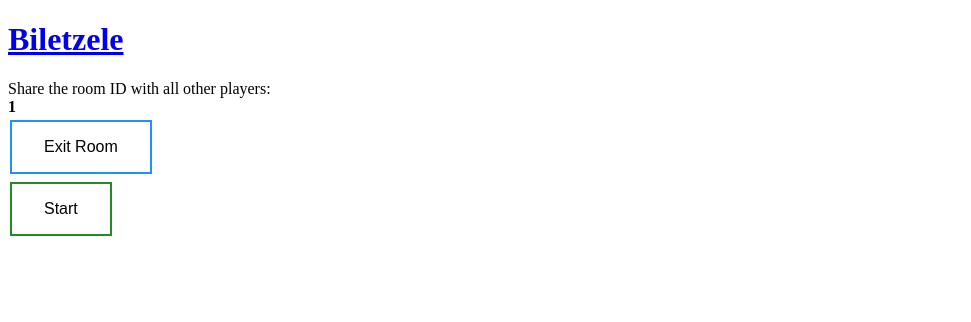
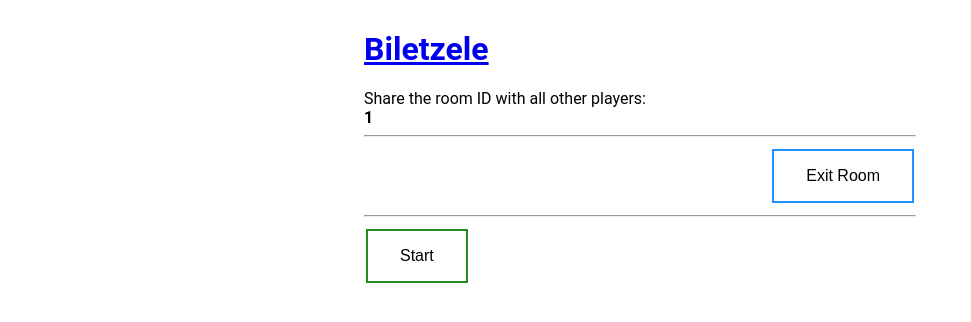
Before and after one commit to mi-rac/Biletzele, a Flask app: a page that uses app/templates/index.html in a window 1280 px wide. Shown: the top 322 px of the page, without its empty margins (0-971 px from the left). Run offline with Flask 2, Linux system fonts and the light colour scheme; some libraries are stand-ins or nearby versions.

Commit message:
Better Display

```diff
--- a/app/static/style.css
+++ b/app/static/style.css
@@ -1,3 +1,24 @@
+body {
+  margin: 0;
+  font-family: 'Roboto', -apple-system, BlinkMacSystemFont, 'Segoe UI', 'Oxygen',
+    'Ubuntu', 'Cantarell', 'Fira Sans', 'Droid Sans', 'Helvetica Neue',
+    sans-serif;
+  -webkit-font-smoothing: antialiased;
+  -moz-osx-font-smoothing: grayscale;
+}
+
+.main {
+  margin-top: 30px;
+  max-width: 600px;
+  padding-left: 24px;
+  padding-right: 24px;
+  width: 100%;
+  display: block;
+  box-sizing: border-box;
+  margin-left: auto;
+  margin-right: auto;
+}
+
 .button {
   border: none;
   color: white;
@@ -44,7 +65,6 @@
   color: white;
 }
 
-
 .blue {
     color:dodgerblue;
 }
@@ -56,3 +76,8 @@
 .inline {
   display: inline;
 }
+
+.row {
+  display: flex;
+  justify-content: space-between;
+}
--- a/app/templates/choose_team.html
+++ b/app/templates/choose_team.html
@@ -13,6 +13,8 @@
     </div><br>
     {% endfor %}
 </div>
+
+<hr>
 
 <div>
     <form id="choose_team">
--- a/app/templates/home.html
+++ b/app/templates/home.html
@@ -10,7 +10,7 @@
     <button class="button button_green" type="submit">Host Game</button><br>
 </form>
 
-<br><br>
+<br><hr><br>
 ...or if you have a room code:<br>
 
 <form action="/join" method="POST">
--- a/app/templates/index.html
+++ b/app/templates/index.html
@@ -6,8 +6,9 @@
     <meta name="viewport" content="width=device-width, initial-scale=1">
   </head>
   <body>
+
+    <div class="main">
       <a href="/index"><h1>Biletzele</h1></a>
-
       {% block content %}
       <form action="/home" method="POST">
           <input type="text" name="username" placeholder="Enter username"><br>
@@ -15,5 +16,7 @@
           <button class="button button_green" type="submit">Next</button>
       </form>
       {% endblock %}
+    </div>
+
   </body>
 </html>
--- a/app/templates/lobby.html
+++ b/app/templates/lobby.html
@@ -6,17 +6,22 @@
     <b>{{ room }}</b>
 </div>
 
-<div id='users'>
+<hr>
 
+<div class='row'>
+  <div id='users'></div>
+  <div>
+      <form id='leave' action='/home/{{ username }}'>
+          <button class="button button_blue" type="submit">Exit Room</button>
+      </form>
+  </div>
 </div>
 
-<div>
-    <form action='/home/{{ username }}'>
-        <button id='leave' class="button button_blue" type="submit">Exit Room</button>
-    </form>
-</div>
+
+<hr>
 
 {% if host %}
+
 <div>
     <form >
         <button id='start' class="button button_green" type="submit">Start</button>
```
